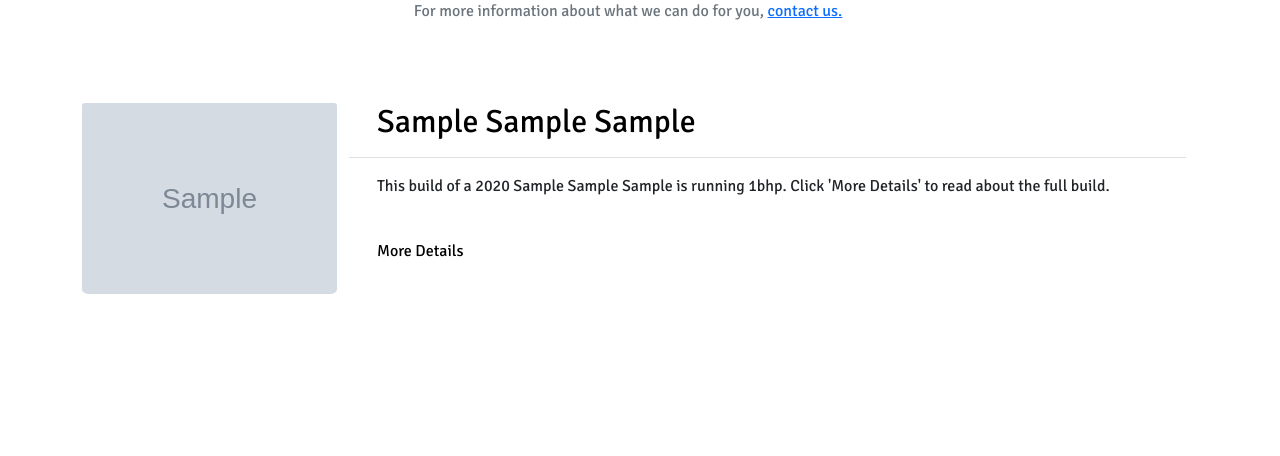
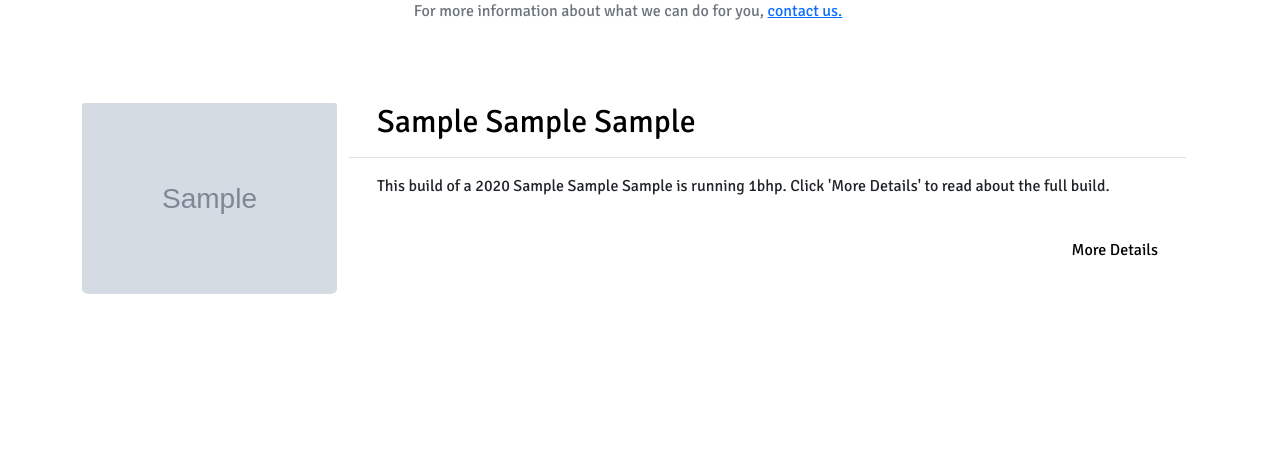
Before and after one commit to msped/cheshirewestvehicles, a Django app: page /gallery/ in a window 1280 px wide. Shown: the part 213-669 px from the top of the page. Run offline with Django 4.2, Linux system fonts and the light colour scheme; tables that the repository leaves empty hold one stand-in row (values such as "Sample post"); grey boxes marked "Sample" are stand-in pictures; some libraries are stand-ins or nearby versions.

Commit message:
changed float right to float end for bootstrap 5

```diff
--- a/gallery/templates/gallery.html
+++ b/gallery/templates/gallery.html
@@ -47,7 +47,7 @@
                             </div>
                         </div>
                         <div class="col-12 mt-4">
-                            <a href="{% url 'gallery_detail' gallery_slug=item.slug %}" class="float-right">More Details</a>
+                            <a href="{% url 'gallery_detail' gallery_slug=item.slug %}" class="float-end">More Details</a>
                         </div>
                     </div>
                 </div>
```
